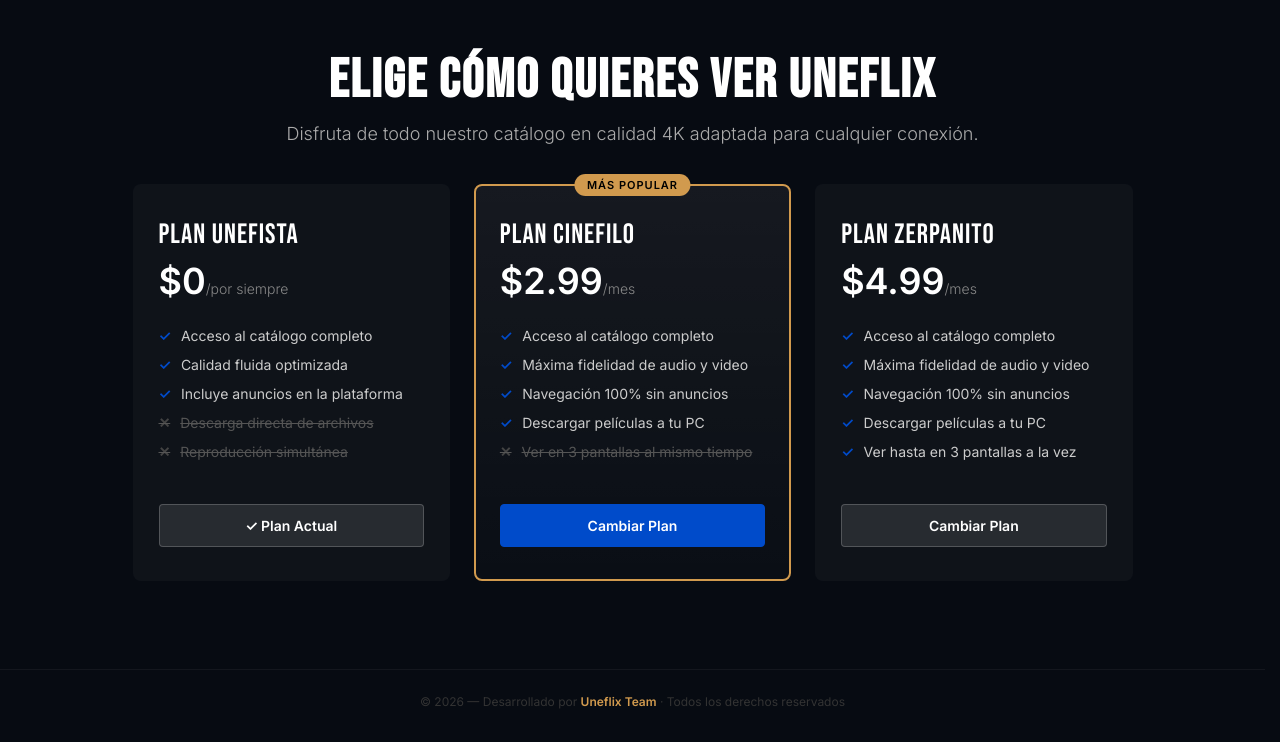
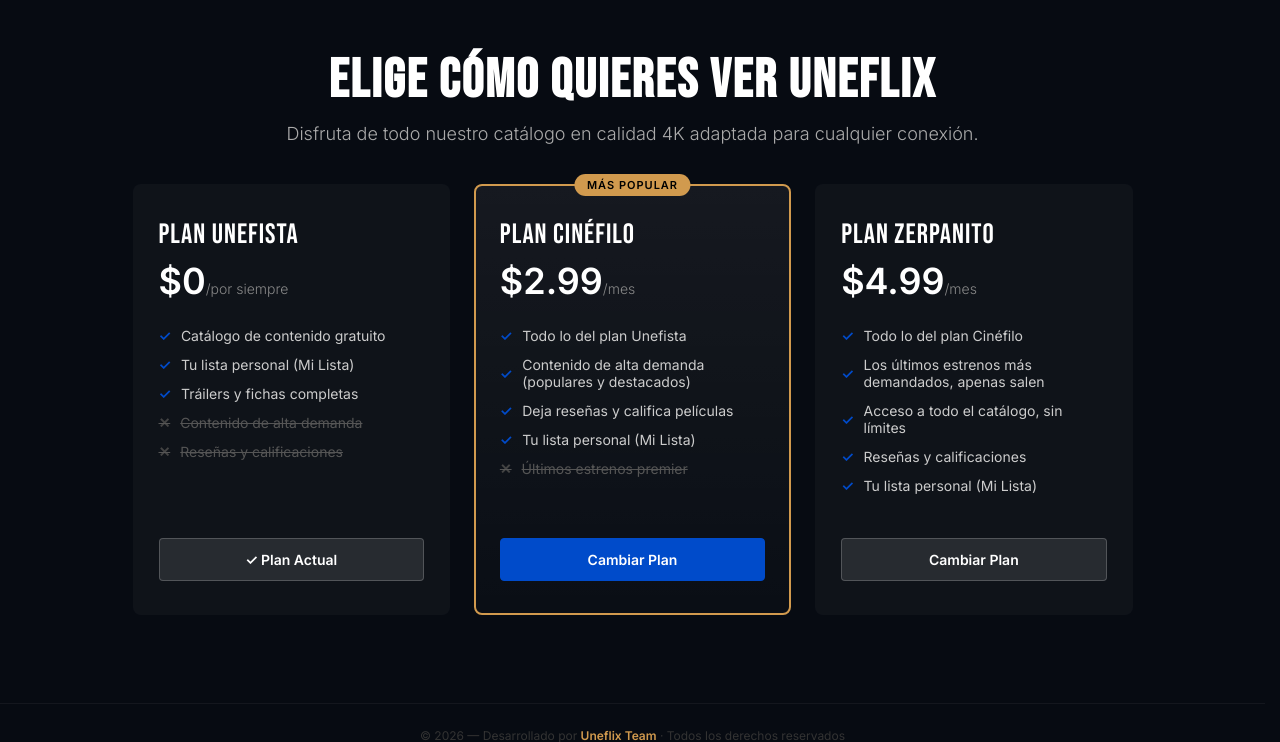
Before and after one commit to carlosalsa-py/uneflix2, a Django app: page /membresias/ in a window 1280 px wide. Shown: the part 70-812 px from the top of the page. Before the commit the page ends 779 px from the top, so only its background shows below. Run offline with Django 5.2, Linux system fonts and the light colour scheme; the visitor is signed in with stand-in values (Sample User, id 1); parts of the project's set-up code (start-up, migrations or seed data) failed here and were passed over.

Commit message:
feat(membresias): caracteristicas de planes coherentes con la app
Reemplaza promesas que la app no cumple (anuncios, descargas, 3 pantallas,
calidad 4K) por los diferenciadores reales: acceso por tier de contenido
(Unefista/Cinefilo/Zerpanito) y reseñas solo para planes pagos. Posicionamiento
por demanda: Cinefilo = alta demanda, Zerpanito = ultimos estrenos. Tono neutral.

Co-Authored-By: Claude Opus 4.8 <noreply@anthropic.com>

```diff
--- a/movies/templates/movies/membresias.html
+++ b/movies/templates/movies/membresias.html
@@ -73,25 +73,25 @@
                 <div class="plan-title">Plan Unefista</div>
                 <div class="plan-price">$0<span>/por siempre</span></div>
                 <ul class="plan-features">
-                    <li>Acceso al catálogo completo</li>
-                    <li>Calidad fluida optimizada</li>
-                    <li>Incluye anuncios en la plataforma</li>
-                    <li class="disabled">Descarga directa de archivos</li>
-                    <li class="disabled">Reproducción simultánea</li>
+                    <li>Catálogo de contenido gratuito</li>
+                    <li>Tu lista personal (Mi Lista)</li>
+                    <li>Tráilers y fichas completas</li>
+                    <li class="disabled">Contenido de alta demanda</li>
+                    <li class="disabled">Reseñas y calificaciones</li>
                 </ul>
                 <a href="{% url 'home' %}" class="btn-select">{% if plan == 'free' %}✓ Plan Actual{% else %}Cambiar a Gratis{% endif %}</a>
             </div>
 
             <div class="plan-card featured">
                 <div class="badge">Más Popular</div>
-                <div class="plan-title">Plan Cinefilo</div>
+                <div class="plan-title">Plan Cinéfilo</div>
                 <div class="plan-price">$2.99<span>/mes</span></div>
                 <ul class="plan-features">
-                    <li>Acceso al catálogo completo</li>
-                    <li>Máxima fidelidad de audio y video</li>
-                    <li>Navegación 100% sin anuncios</li>
-                    <li>Descargar películas a tu PC</li>
-                    <li class="disabled">Ver en 3 pantallas al mismo tiempo</li>
+                    <li>Todo lo del plan Unefista</li>
+                    <li>Contenido de alta demanda (populares y destacados)</li>
+                    <li>Deja reseñas y califica películas</li>
+                    <li>Tu lista personal (Mi Lista)</li>
+                    <li class="disabled">Últimos estrenos premier</li>
                 </ul>
                 <a href="{% url 'pago' %}?plan=medium" class="btn-select">{% if plan == 'medium' %}✓ Plan Actual{% else %}Cambiar Plan{% endif %}</a>
             </div>
@@ -100,11 +100,11 @@
                 <div class="plan-title">Plan Zerpanito</div>
                 <div class="plan-price">$4.99<span>/mes</span></div>
                 <ul class="plan-features">
-                    <li>Acceso al catálogo completo</li>
-                    <li>Máxima fidelidad de audio y video</li>
-                    <li>Navegación 100% sin anuncios</li>
-                    <li>Descargar películas a tu PC</li>
-                    <li>Ver hasta en 3 pantallas a la vez</li>
+                    <li>Todo lo del plan Cinéfilo</li>
+                    <li>Los últimos estrenos más demandados, apenas salen</li>
+                    <li>Acceso a todo el catálogo, sin límites</li>
+                    <li>Reseñas y calificaciones</li>
+                    <li>Tu lista personal (Mi Lista)</li>
                 </ul>
                 <a href="{% url 'pago' %}?plan=premium" class="btn-select">{% if plan == 'premium' %}✓ Plan Actual{% else %}Cambiar Plan{% endif %}</a>
             </div>
```
